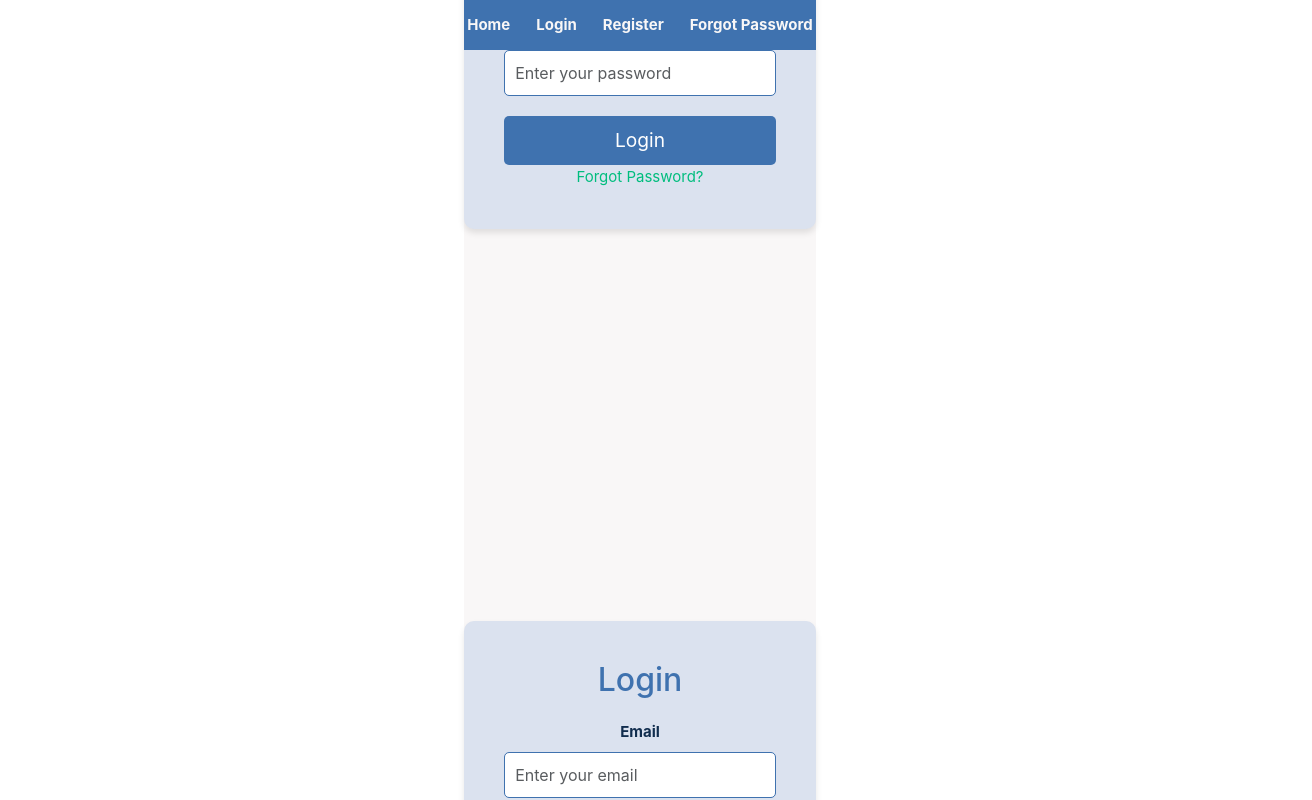
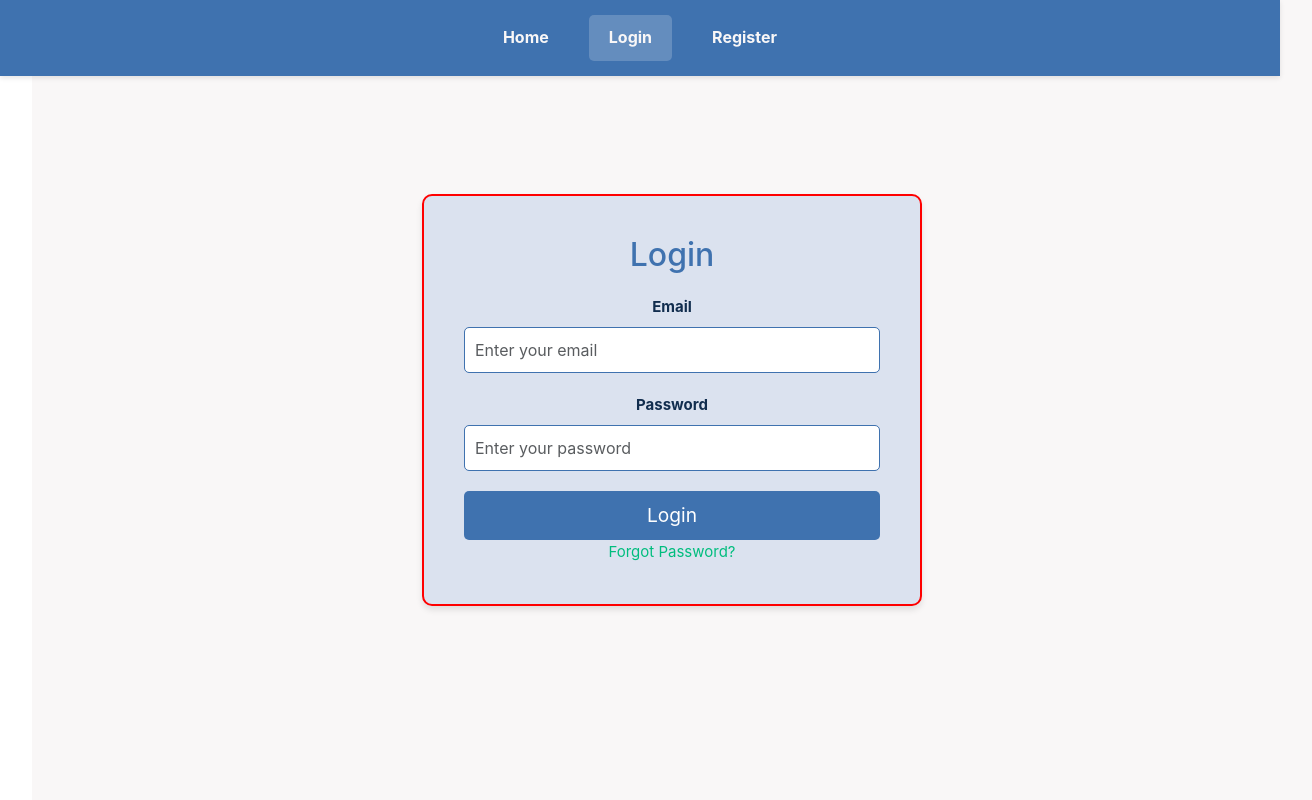
Before and after one commit to tyleeer/713-final-project, a Vue app in the folder frontend/: page /login in a window 1280 px wide. Shown: the whole page, 1312 px wide, since content can reach past the window. Built offline with nearby package versions, Linux system fonts and the light colour scheme.

Commit message:
1 fix login page frontend

```diff
--- a/frontend/src/App.vue
+++ b/frontend/src/App.vue
@@ -14,7 +14,6 @@ html, body {
   height: 100%;
   margin: 0;
   padding: 0;
-  overflow-x: hidden; /* ป้องกันการเลื่อนแนวนอน */
 }
 
 #app {
@@ -28,4 +27,9 @@ html, body {
   padding: 20px; /* เพิ่มพื้นที่ให้ไม่ติดขอบ */
 }
 
+.content {
+  margin-top: 70px; /* ปรับให้ Navbar ไม่ทับ */
+}
+
+
 </style>
--- a/frontend/src/components/Navbar.vue
+++ b/frontend/src/components/Navbar.vue
@@ -1,44 +1,54 @@
 <template>
   <header class="navbar">
     <nav>
-      <RouterLink to="/">Home</RouterLink>
-      <RouterLink to="/login">Login</RouterLink>
-      <RouterLink to="/register">Register</RouterLink>
-      <RouterLink to="/reset-password">Forgot Password</RouterLink>
+      <RouterLink to="/" class="nav-link">Home</RouterLink>
+      <RouterLink to="/login" class="nav-link">Login</RouterLink>
+      <RouterLink to="/register" class="nav-link">Register</RouterLink>
     </nav>
   </header>
-
-  <RouterView />
 </template>
 
 <script setup lang="ts">
-// ไม่จำเป็นต้องมีการเขียน logic ที่นี่ หากใช้ `RouterLink` ไปยังเส้นทางที่เกี่ยวข้อง
+// ไม่จำเป็นต้องมี RouterView ใน Navbar
 </script>
 
 <style scoped>
 .navbar {
-  background-color: #3f72af; /* ใช้สีจากโทนสีของคุณ */
-  position: sticky;
+  background-color: #3f72af;
+  position: fixed;
   top: 0;
+  left: 0;
   width: 100%;
-  z-index: 1000; /* ทำให้ navbar อยู่เหนือเนื้อหาหน้า */
-  padding: 10px 0;
-  display: flex;
-  justify-content: center;
+  z-index: 1000;
+  padding: 15px 0;
+  box-shadow: 0 2px 5px rgba(0,0,0,0.1);
 }
 
 nav {
   display: flex;
-  gap: 20px; /* ระยะห่างระหว่างลิงก์ */
+  justify-content: center;
+  gap: 20px;
+  max-width: 1200px;
+  margin: 0 auto;
+  padding: 0 20px;
 }
 
-nav a {
-  color: #f9f7f7; /* สีขาว */
+.nav-link {
+  color: #f9f7f7;
   text-decoration: none;
   font-weight: bold;
+  padding: 10px 20px;
+  font-size: 1rem;
+  transition: all 0.3s ease;
+  border-radius: 5px;
 }
 
-nav a:hover {
-  color: #112d4e; /* สีเข้มเมื่อ hover */
+.nav-link:hover {
+  color: #112d4e;
+  background-color: #f9f7f7;
+}
+
+.nav-link.router-link-exact-active {
+  background-color: rgba(249, 247, 247, 0.2);
 }
 </style>
--- a/frontend/src/router/index.ts
+++ b/frontend/src/router/index.ts
@@ -5,7 +5,8 @@ import HomeView from '../views/HomeView.vue';
 import LoginView from '../views/LoginView.vue';
 import RegisterView from '../views/RegisterView.vue';
 import ResetPasswordView from '../views/ResetPasswordView.vue';
-import ProfileView from '../views/ProfileView.vue'; // ตัวอย่างหน้าโปรไฟล์ที่ต้องการการยืนยันตัวตน
+import ProfileView from '../views/AboutView.vue'; // ตัวอย่างหน้าโปรไฟล์ที่ต้องการการยืนยันตัวตน
+
 
 const router = createRouter({
   history: createWebHistory(import.meta.env.BASE_URL),
@@ -39,7 +40,6 @@ const router = createRouter({
       path: '/profile',
       name: 'profile',
       component: ProfileView,
-      meta: { requiresAuth: true }, // กำหนดว่าเส้นทางนี้ต้องการการยืนยันตัวตน
     },
     // หน้า About
     {
@@ -54,12 +54,12 @@ const router = createRouter({
 router.beforeEach((to, from, next) => {
   const token = localStorage.getItem('token'); // ตรวจสอบว่า token อยู่ใน localStorage หรือไม่
 
-  // ถ้าเส้นทางที่กำหนดใน meta.requiresAuth ต้องการการยืนยันตัวตน
-  if (to.meta.requiresAuth && !token) {
+  // ถ้าผู้ใช้ต้องการเข้าถึงหน้าโปรไฟล์หรือหน้าอื่น ๆ ที่ต้องการการยืนยันตัวตน
+  if (to.name === 'profile' && !token) {
     // ถ้าไม่มี token, รีไดเรคไปที่หน้า login
     next({ name: 'login' });
   } else {
-    // ถ้ามี token หรือเส้นทางนั้นไม่ต้องการการยืนยันตัวตน
+    // ถ้ามี token หรือเข้าไปยังหน้าอื่น ๆ ที่ไม่ต้องการการยืนยันตัวตน
     next();
   }
 });
--- a/frontend/src/views/LoginView.vue
+++ b/frontend/src/views/LoginView.vue
@@ -49,13 +49,29 @@ export default {
 <style scoped>
 /* การตั้งค่าสไตล์หลัก */
 .login-container {
-  background-color: #F9F7F7; /* พื้นหลังของหน้า */
+  background-color: #F9F7F7;
   display: flex;
   justify-content: center;
   align-items: center;
-  height: 100vh; /* ทำให้ความสูงของหน้าเต็มหน้าจอ */
+  height: 100vh;
+  width: 100vw;
   margin: 0;
+  padding: 0;
 }
+.login-card {
+  border: 2px solid red; /* ✅ ลองเพิ่มเส้นกรอบชั่วคราว */
+}
+
+.login-box {
+  background: #dde5f4;
+  padding: 30px;
+  border-radius: 10px;
+  box-shadow: 0 4px 6px rgba(0, 0, 0, 0.1);
+  width: 400px;
+  text-align: center;
+}
+
+
 
 /* สไตล์สำหรับการ์ด Login */
 .login-card {
@@ -66,8 +82,11 @@ export default {
   width: 100%;
   max-width: 500px; /* ขนาดกล่อง login */
   text-align: center;
+  box-sizing: border-box;
+  min-height: 300px; /* ความสูงขั้นต่ำของการ์ด login */
 }
 
+/* สไตล์สำหรับหัวข้อ Login */
 .login-title {
   color: #3F72AF; /* สีหัวข้อ */
   font-size: 2rem;
--- a/frontend/src/views/ProfileView.vue
+++ /dev/null
@@ -1,66 +0,0 @@
-<script setup lang="ts">
-import TheWelcome from '../components/TheWelcome.vue';
-import { ref } from 'vue';
-import { useRouter } from 'vue-router';
-
-// สร้างข้อความต้อนรับ
-const message = ref('Welcome to the Home Page!');
-
-// ใช้ useRouter สำหรับการรีไดเรคหน้า
-const router = useRouter();
-
-// ฟังก์ชันการออกจากระบบ
-const logout = () => {
-  localStorage.removeItem('token'); // ลบ JWT token ออกจาก localStorage
-  router.push('/login'); // รีไดเรคไปยังหน้า login
-};
-</script>
-
-<template>
-  <main class="home-page">
-    <h1>{{ message }}</h1> <!-- แสดงข้อความต้อนรับ -->
-    <TheWelcome /> <!-- แสดงคอมโพเนนต์ TheWelcome -->
-    <button @click="logout">Logout</button> <!-- ปุ่มออกจากระบบ -->
-  </main>
-</template>
-
-<style scoped>
-.home-page {
-  text-align: center;
-  margin-top: 50px;
-  background-color: #F9F7F7; /* สีพื้นหลัง */
-  color: #112D4E; /* สีข้อความหลัก */
-  font-family: Arial, sans-serif;
-}
-
-h1 {
-  color: #3F72AF; /* สีของข้อความ */
-  font-size: 2rem;
-}
-
-button {
-  padding: 10px 20px;
-  background-color: #3F72AF;
-  color: white;
-  border: none;
-  border-radius: 5px;
-  cursor: pointer;
-  margin-top: 20px;
-}
-
-button:hover {
-  background-color: #DBE2EF;
-  color: #112D4E;
-}
-
-.card {
-  background-color: #DBE2EF;
-  border: 1px solid #3F72AF;
-  padding: 20px;
-  margin-top: 20px;
-}
-
-button:focus {
-  outline: none;
-}
-</style>
```
